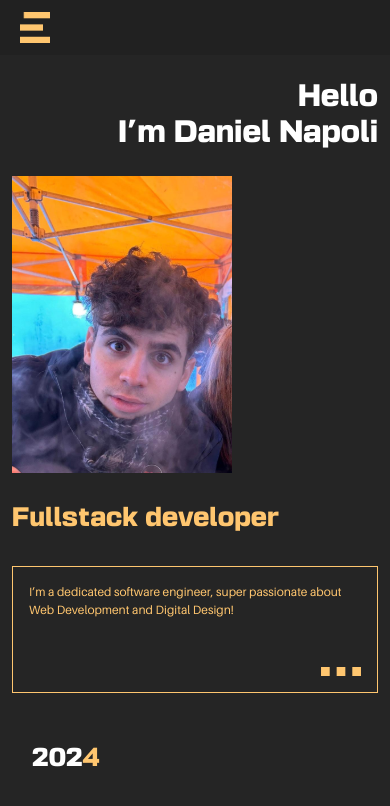
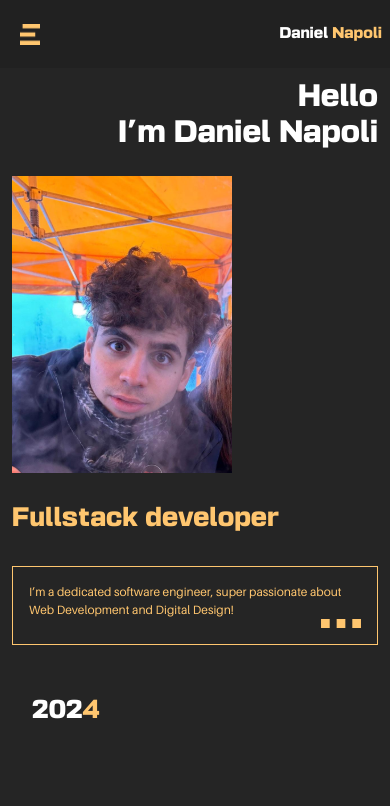
Before and after one commit to napolidan/portafolio, a React (Vite) app: page /#/ in a window 390 px wide. Shown: the top 806 px of the page. Built offline with nearby package versions, Linux system fonts and the light colour scheme.

Commit message:
responsive changes

```diff
--- a/src/components/Menu.jsx
+++ b/src/components/Menu.jsx
@@ -9,8 +9,8 @@ const Menu = () => {
             <Navbar className="custom-navbar sticky-top" variant="dark" expand="md">
                 <Navbar.Toggle aria-controls="basic-navbar-nav">
                     <img src="./images/button.png" className='button' alt="Toggle" />
-
                 </Navbar.Toggle>
+                <h3 className="basement navbar-text">Daniel <span className="yellow-text">Napoli</span></h3>
                 <Navbar.Collapse id="navbarNavDropdown" expand="md">
                     <Nav>
                         <Nav.Item>
--- a/src/index.css
+++ b/src/index.css
@@ -176,6 +176,7 @@ body * {
 
 .myself-gallery {
   gap: 1.5rem;
+  justify-content: center;
 }
 
 .home-date,
@@ -211,7 +212,7 @@ body * {
 }
 
 .button {
-  width: 30px !important;
+  width: 20px !important;
 }
 
 a.nav-link {
@@ -230,6 +231,13 @@ a.nav-link .selected {
 
 .custom-navbar * {
   background-color: unset;
+}
+
+.navbar-text{
+  display: none;
+  font-size: 14px;
+  margin: 0;
+  color: white !important;
 }
 
 .basement {
@@ -339,7 +347,7 @@ a.nav-link .selected {
 
 /* RESPONSIVE */
 
-@media screen and (max-width: 768px) {
+@media screen and (max-width: 767px) {
 
   /* HOME */
 
@@ -425,11 +433,16 @@ a.nav-link .selected {
   }
 
   .art {
-    width: 49%;
+    width: 48%;
   }
 
   .myself-gallery {
     gap: 0.5rem;
+    justify-content: start;
+  }
+
+  .myself-gallery img {
+    width: 45vw;
   }
 
   .pic {
@@ -441,6 +454,7 @@ a.nav-link .selected {
 
   .cv {
     width: 100%;
+    transform: translate(10px, 10px);
   }
 
   /* CONTACT */
@@ -449,12 +463,21 @@ a.nav-link .selected {
     gap: 1rem;
   }
 
+  .contact .yellow-square {
+    width: 150px;
+    height: 150px;
+  }
+
   /* MENU */
 
   .custom-navbar {
-    padding-inline-start: 0.5rem !important;
+    padding-inline: 0.5rem !important;
     position: fixed !important;
     width: 100%;
+  }
+
+  .navbar-text{
+    display: unset;
   }
 
   .navbar-toggler {
--- a/src/routes/About.jsx
+++ b/src/routes/About.jsx
@@ -56,7 +56,7 @@ const About = () => {
                     <img src="./images/flash.png" alt="" className="flash" />
                 </div>
                 <br />
-                <div className="d-flex justify-content-center myself-gallery">
+                <div className="d-flex myself-gallery">
                     <div className="d-flex flex-column myself-gallery">
                         <img src="./images/pic1.jpeg" alt="" className="pic" />
                         <img src="./images/pic2.jpeg" alt="" className="pic" />
@@ -74,7 +74,7 @@ const About = () => {
                 </div>
             </div>
             <h3 className="basement date mt-5">202<span className="yellow-text">4</span></h3>
-            <h3 className="basement signature">Daniel <span className="yellow-text">Napoli</span></h3>
+            <h3 className="basement signature web-only">Daniel <span className="yellow-text">Napoli</span></h3>
         </>
     )
 
--- a/src/routes/Contact.jsx
+++ b/src/routes/Contact.jsx
@@ -39,7 +39,7 @@ const Contact = () => {
                 </div>
             </div>
             <h3 className="basement contact-date date">202<span className="yellow-text">4</span></h3>
-            <h3 className="basement signature">Daniel <span className="yellow-text">Napoli</span></h3>
+            <h3 className="basement signature web-only">Daniel <span className="yellow-text">Napoli</span></h3>
         </>
     )
 
--- a/src/routes/Curriculum.jsx
+++ b/src/routes/Curriculum.jsx
@@ -14,7 +14,7 @@ const Curriculum = () => {
             </div>
 
             <h3 className="basement date mt-5">202<span className="yellow-text">4</span></h3>
-            <h3 className="basement signature">Daniel <span className="yellow-text">Napoli</span></h3>
+            <h3 className="basement signature web-only">Daniel <span className="yellow-text">Napoli</span></h3>
         </>
     )
 
--- a/src/routes/Home.jsx
+++ b/src/routes/Home.jsx
@@ -19,8 +19,8 @@ const Home = () => {
                     <span className="yellow-square w-100 p-5 d-flex flex-column justify-content-between">
                         <p className="aileron-black yellow-text home-description">I’m a dedicated software engineer, super passionate
                             about Web Development and Digital<br className="line-jump" /> Design!</p>
-                        <br />
-                        <br />
+                        <br className="web-only"/>
+                        <br className="web-only"/>
                         <img src="./images/3dots.svg" className="dots" />
                     </span>
                 </div>
--- a/src/routes/Projects.jsx
+++ b/src/routes/Projects.jsx
@@ -107,7 +107,7 @@ const Projects = () => {
                 </div>
             </div>
             <h3 className="basement date mt-5">202<span className="yellow-text">4</span></h3>
-            <h3 className="basement signature">Daniel <span className="yellow-text">Napoli</span></h3>
+            <h3 className="basement signature web-only">Daniel <span className="yellow-text">Napoli</span></h3>
         </>
     )
 
```
